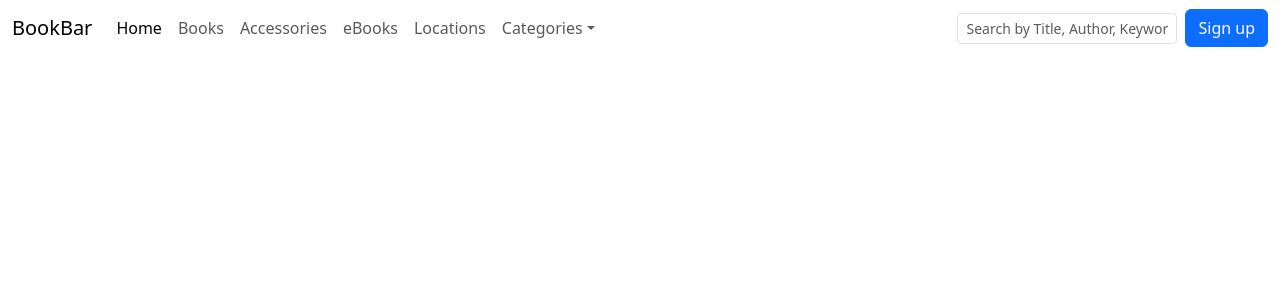
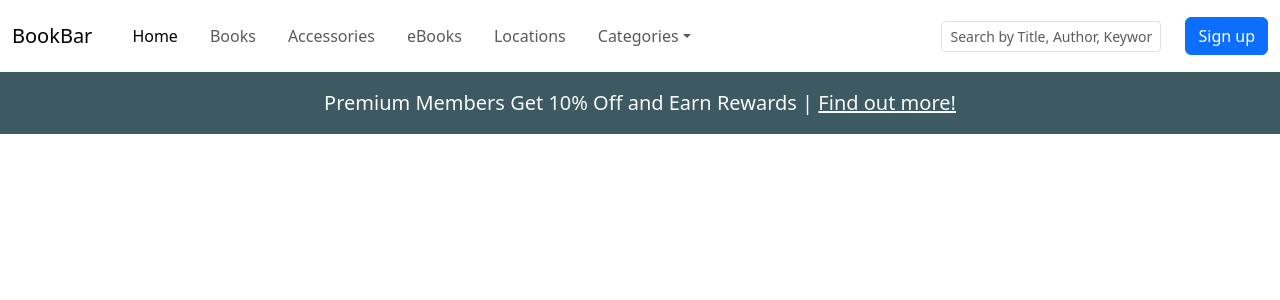
Before and after one commit to harris-cmega/bookbar-library-app, a React (Vite) app in the folder bookbar-front/bookbar/: page / in a window 1280 px wide. Shown: the top 300 px of the page. Built offline with nearby package versions, Linux system fonts and the light colour scheme.

Commit message:
create CTA (component)

```diff
--- a/bookbar-front/bookbar/src/App.jsx
+++ b/bookbar-front/bookbar/src/App.jsx
@@ -1,11 +1,13 @@
 import React from 'react'
 import 'bootstrap/dist/css/bootstrap.min.css';
 import Navbar from "./components/Navbar";
+import CallToAction from './components/CallToAction';
 
 const App = () => {
   return (
     <>
       <Navbar />
+      <CallToAction />
     </>
   )
 }
--- /dev/null
+++ b/bookbar-front/bookbar/src/components/CallToAction.jsx
@@ -0,0 +1,17 @@
+import React from 'react'
+
+const CallToAction = () => {
+  return (
+    <div className="bg-img-hero" style={{backgroundColor: '#3D5962' }}>
+      <div className="container text-center text-lg-left space-2" style={{ position: 'relative' }}>
+        <div className="row align-items-lg-center">
+          <div className="col-lg-12 mb-5 p-3 mb-lg-0">
+            <p className="lead text-light mb-0">Premium Members Get 10% Off and Earn Rewards | <a href='#' style={{color: 'inherit'}}>Find out more!</a></p>
+          </div>
+        </div>
+      </div>
+    </div>
+  )
+}
+
+export default CallToAction
--- a/bookbar-front/bookbar/src/components/Navbar.jsx
+++ b/bookbar-front/bookbar/src/components/Navbar.jsx
@@ -1,44 +1,44 @@
 const Navbar = () => {
   return (
-    <nav class="navbar navbar-expand-lg">
-  <div class="container-fluid">
-    <button class="navbar-toggler" type="button" data-bs-toggle="collapse"
+    <nav className="navbar navbar-expand-lg pt-3 pb-3">
+  <div className="container-fluid">
+    <button className="navbar-toggler" type="button" data-bs-toggle="collapse"
     data-bs-target="#navbarExample" aria-controls="navbarExample" aria-expanded="false" aria-label="Toggle navigation">
-      <span class="navbar-toggler-icon"></span>
+      <span className="navbar-toggler-icon"></span>
     </button>
-    <a class="navbar-brand" href="#">BookBar</a>
-    <div class="collapse navbar-collapse" id="navbarExample">
-      <ul class="navbar-nav me-auto mb-0">
-        <li class="nav-item">
-          <a class="nav-link active" aria-current="page" href="#">Home</a>
+    <a className="navbar-brand" href="#">BookBar</a>
+    <div className="collapse navbar-collapse" id="navbarExample">
+      <ul className="navbar-nav me-auto mb-0">
+        <li className="nav-item ps-3">
+          <a className="nav-link active" aria-current="page" href="#">Home</a>
         </li>
-        <li class="nav-item">
-          <a class="nav-link" aria-current="page" href="#">Books</a>
+        <li className="nav-item ps-3">
+          <a className="nav-link" aria-current="page" href="#">Books</a>
         </li>
-        <li class="nav-item">
-          <a class="nav-link" aria-current="page" href="#">Accessories</a>
+        <li className="nav-item ps-3">
+          <a className="nav-link" aria-current="page" href="#">Accessories</a>
         </li>
-        <li class="nav-item">
-          <a class="nav-link" aria-current="page" href="#">eBooks</a>
+        <li className="nav-item ps-3">
+          <a className="nav-link" aria-current="page" href="#">eBooks</a>
         </li>
-        <li class="nav-item">
-          <a class="nav-link" aria-current="page" href="#">Locations</a>
+        <li className="nav-item ps-3">
+          <a className="nav-link" aria-current="page" href="#">Locations</a>
         </li>
-        <li class="nav-item dropdown">
-          <a class="nav-link dropdown-toggle" href="#" role="button" data-bs-toggle="dropdown" aria-expanded="false">Categories</a>
-          <ul class="dropdown-menu">
-            <li><a class="dropdown-item" href="#">Action</a></li>
-            <li><a class="dropdown-item" href="#">Another action</a></li>
-            <li><hr class="dropdown-divider" /></li>
-            <li><a class="dropdown-item" href="#">Something else here</a></li>
+        <li className="nav-item ps-3 dropdown">
+          <a className="nav-link dropdown-toggle" href="#" role="button" data-bs-toggle="dropdown" aria-expanded="false">Categories</a>
+          <ul className="dropdown-menu">
+            <li><a className="dropdown-item" href="#">Action</a></li>
+            <li><a className="dropdown-item" href="#">Another action</a></li>
+            <li><hr className="dropdown-divider" /></li>
+            <li><a className="dropdown-item" href="#">Something else here</a></li>
           </ul>
         </li>
       </ul>
-      <div class="d-flex align-items-center flex-column flex-lg-row">
-        <form class="me-2 mb-2 mb-lg-0">
-          <input type="text" class="form-control form-control-sm" placeholder="Search by Title, Author, Keyword or ISBN" />
+      <div className="d-flex align-items-center flex-column flex-lg-row">
+        <form className="me-4 mb-2 mb-lg-0">
+          <input type="text" className="form-control form-control-sm" placeholder="Search by Title, Author, Keyword or ISBN" />
         </form>
-        <a class="btn btn-primary" href="">Sign up</a>
+        <a className="btn btn-primary" href="">Sign up</a>
       </div>
     </div>
   </div>
```
